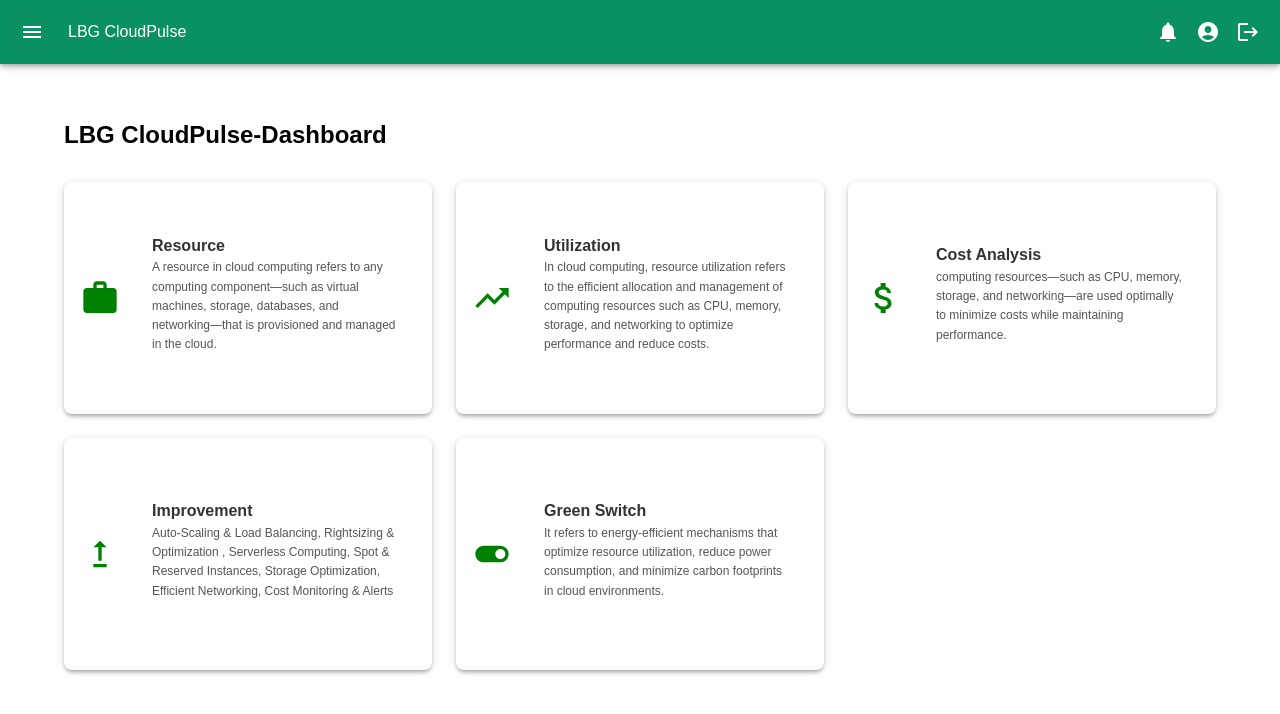
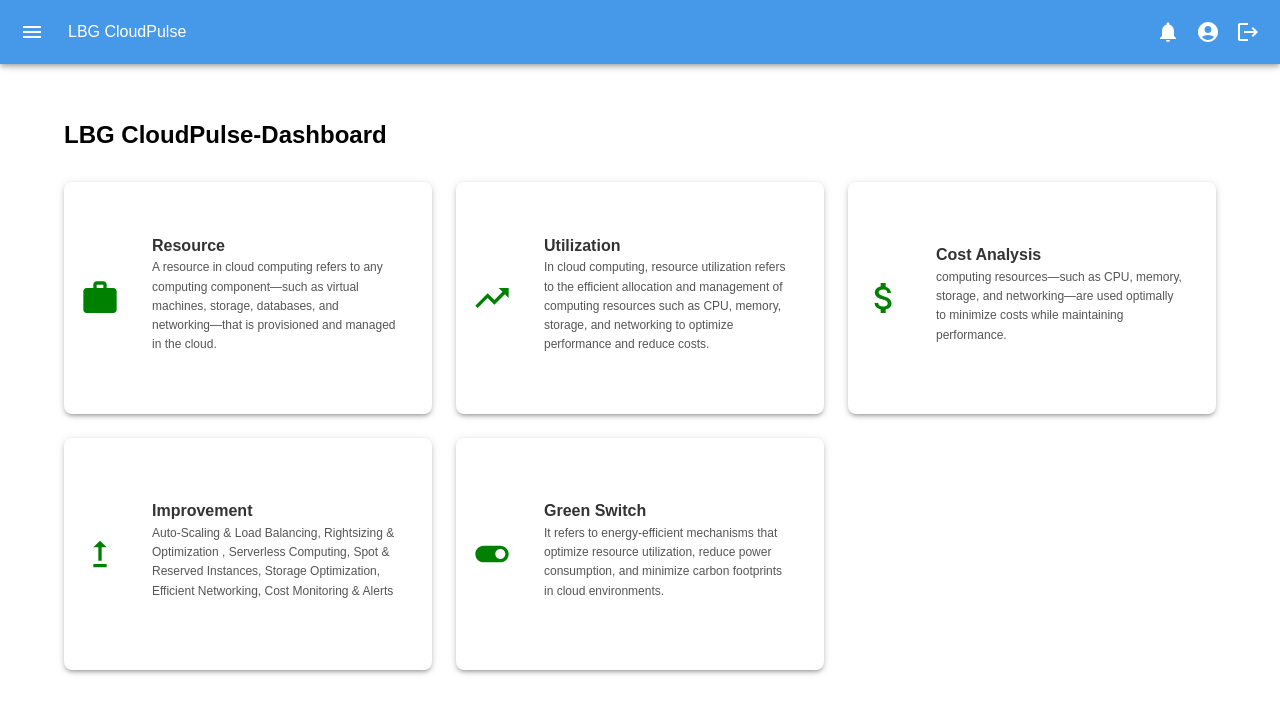
Before and after one commit to reddirambabu100/GCP-Resources-Dashboard, a React (Create React App) app: page /dashboard in a window 1280 px wide. Shown: the top 714 px of the page. Built offline with nearby package versions, Linux system fonts and the light colour scheme; sample sign-in values are in the browser's storage.

Commit message:
added style

```diff
--- a/src/components/Main/Main.js
+++ b/src/components/Main/Main.js
@@ -70,7 +70,7 @@ export default function Main() {
         sx={{
           width: open ? `calc(100% - ${drawerWidth}px)` : '100%',
           transition: 'width 0.3s',
-          backgroundColor: "#099162",
+          backgroundColor: "#4698E8",
           height:"64px"
         }}
       >
@@ -111,7 +111,7 @@ export default function Main() {
         open={open}
         sx={{ '& .MuiDrawer-paper': { width: drawerWidth, backgroundColor: "white" } }}
       >
-        <Toolbar sx={{ backgroundColor: "#099162", display: "flex", justifyContent: "center", p: 1 , height:"64px" }}>
+        <Toolbar sx={{ backgroundColor: "#4698E8", display: "flex", justifyContent: "center", height:"64px" }}>
           <img
             src="https://lloydstechnologycentre.com/assets/site/ltc-new-logo.svg"
             alt="Lloyds Logo"
```
